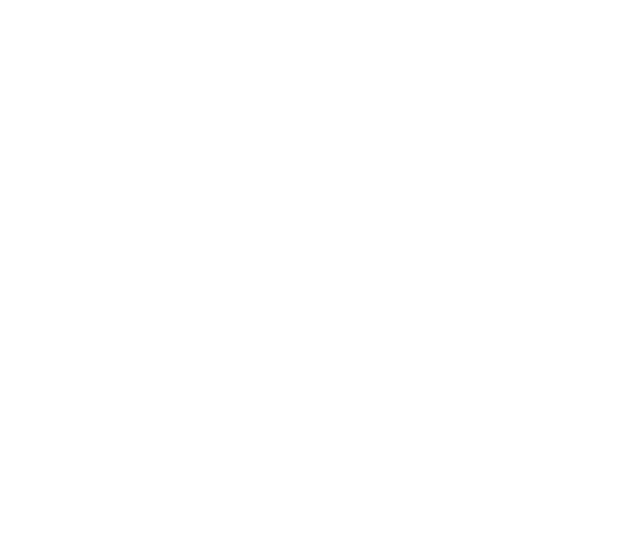
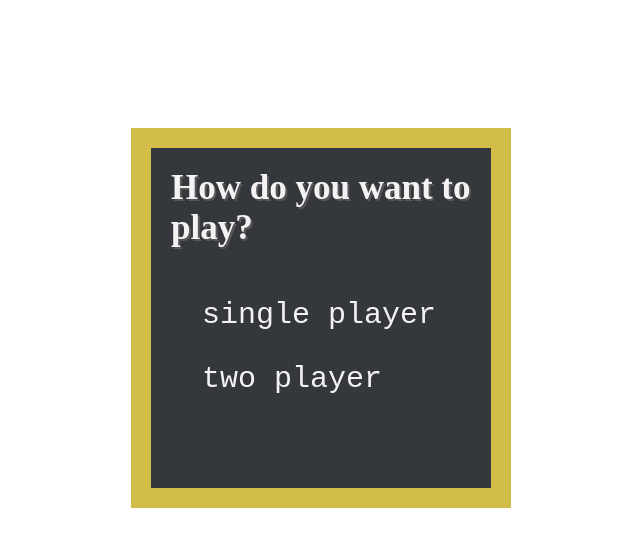
Before and after one commit to flyrk/FreeCodeCamp-Project, a plain HTML site: page pj2-build_a_tic_tac_toe_game/index.html in a window 1280 px wide. Shown: the whole page, without its empty margins (319-959 px from the left). Drawn offline with Linux system fonts and the light colour scheme.

Commit message:
Finish startView

```diff
--- /dev/null
+++ b/pj2-build_a_tic_tac_toe_game/css/style.sass
@@ -0,0 +1,36 @@
+$text-color: rgb(244, 242, 243)
+body, h1, a, p
+    margin: 0
+    padding: 0
+
+.game-platform
+    border: 20px rgb(210, 189, 72) solid
+    width: 340px
+    height: 340px
+    margin: 0 auto
+    margin-top: 10%
+    .game-background
+        display: inline-block
+        position: relative
+        background-color: rgb(52, 55, 59)
+        width: 100%
+        height: 100%
+        .game-quest
+            font-family: inherit
+            font-size: 35px
+            color: $text-color
+            text-shadow: 2px 2px rgb(89, 85, 88)
+            margin: 10px
+            padding: 10px
+        .game-singleP
+            display: inline-block
+            font-family: monospace
+            font-size: 30px
+            margin-top: 30px
+            margin-left: 15%
+            color: $text-color
+            text-decoration: none
+            &:hover
+                text-decoration: underline
+        .game-twoP
+            @extend .game-singleP
--- a/pj2-build_a_tic_tac_toe_game/index.html
+++ b/pj2-build_a_tic_tac_toe_game/index.html
@@ -1,4 +1,20 @@
-<!DOCUTYPE html>
+<!DOCTYPE html>
 <html>
+    <head>
+        <meta charset="utf-8">
+        <link rel="stylesheet" href="./css/style.css">
+        <script src="./scripts/action.js"></script>
+    </head>
+    <body>
+        <div class="game-platform">
+            <div class="game-background">
+                <div class="startView">
+                    <h1 class="game-quest">How do you want to play?</h1>
+                    <a href="#" class="game-singleP">single player</a>
+                    <a href="#" class="game-twoP">two player</a>
+                </div>
 
+            </div>
+        </div>
+    </body>
 <html>
--- /dev/null
+++ b/pj2-build_a_tic_tac_toe_game/scripts/action.js
@@ -0,0 +1,4 @@
+var singlePlayer = document.getElementsByClassName('game-singleP');
+singlePlayer.click(function() {
+    document.getElementsByClassName('startView').style.display = "none";
+});
```
Also changed, not shown: pj2-build_a_tic_tac_toe_game/css/style.css (added), 1 other file.
